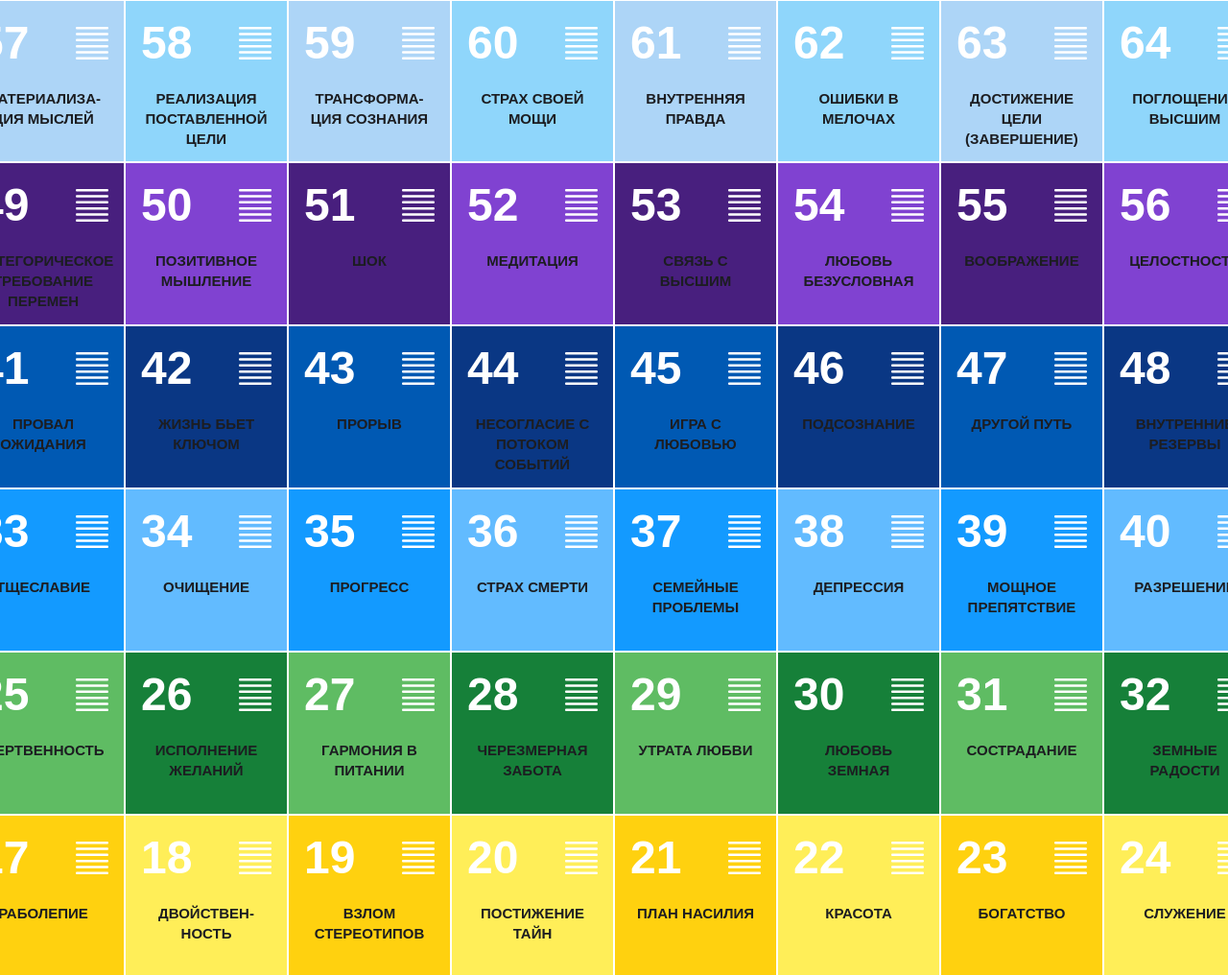
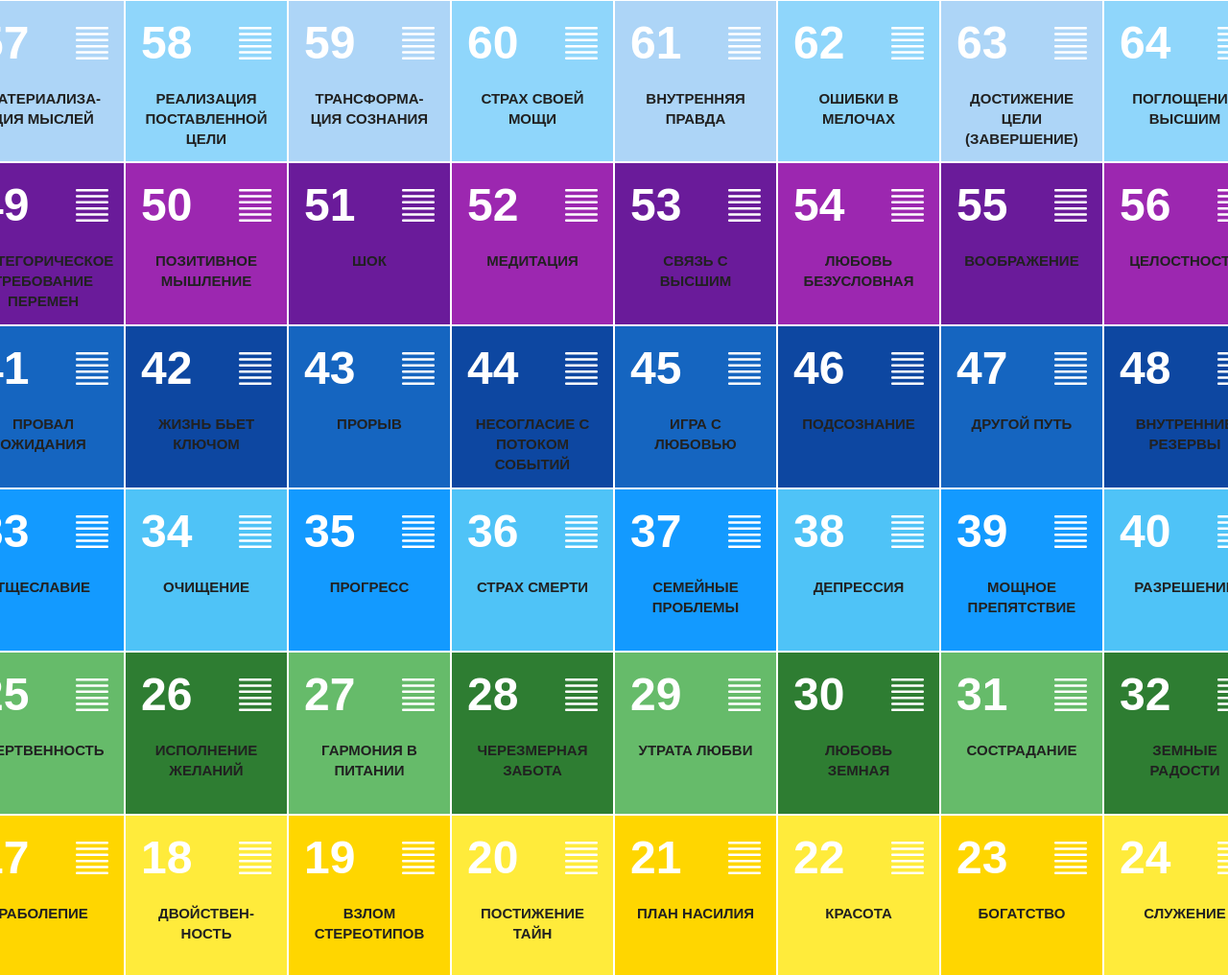
Before and after one commit to Viksia/lila-board-game, a plain HTML site: page index.html in a window 1280 px wide. Shown: the part 21-1037 px from the top of the page at 96% size. Drawn offline with Linux system fonts and the light colour scheme.

Commit message:
Changed colors

```diff
--- a/sass/main.scss
+++ b/sass/main.scss
@@ -9,7 +9,7 @@ body {
 
 .container {
 	padding: 20px;
-	background-color: #bfbfbf;
+	background-color: #eeeeee;
 }
 
 .link {
@@ -49,19 +49,19 @@ body {
 	}
 
 	&__seventh .cell__box {
-		background-color: #481f7e;
+		background-color: #6a1b9a;
 	}
 
 	&__seventh div:nth-child(2n) .cell__box {
-		background-color: #8042d1;
+		background-color: #9c27b0;
 	}
 
 	&__sixth .cell__box {
-		background-color: #0a3784;
+		background-color: #0d47a1;
 	}
 
 	&__sixth div:nth-child(2n + 1) .cell__box {
-		background-color: #0059b3;
+		background-color: #1565c0;
 	}
 
 	&__fifth .cell__box {
@@ -69,23 +69,23 @@ body {
 	}
 
 	&__fifth div:nth-child(2n) .cell__box {
-		background-color: #62bbff;
+		background-color: #4fc3f7;
 	}
 
 	&__fourth .cell__box {
-		background-color: #168039;
+		background-color: #2e7d32;
 	}
 
 	&__fourth div:nth-child(2n + 1) .cell__box {
-		background-color: #5fbc63;
+		background-color: #66bb6a;
 	}
 
 	&__third .cell__box {
-		background-color: #ffd10f;
+		background-color: #ffd600;
 	}
 
 	&__third div:nth-child(2n) .cell__box {
-		background-color: #ffee58;
+		background-color: #ffeb3b;
 	}
 
 	&__second .cell__box {
@@ -102,7 +102,7 @@ body {
 	}
 
 	&__first div:nth-child(2n) .cell__box {
-		background-color: #e84d49;
+		background-color: #ef5350;
 	}
 }
 
@@ -137,7 +137,7 @@ body {
 	}
 
 	&__title {
-		color: #1c1d21;
+		color: #212121;
 		text-transform: uppercase;
 		font-weight: 700;
 		font-size: 15px;
```
Also changed, not shown: sass/main.css.
